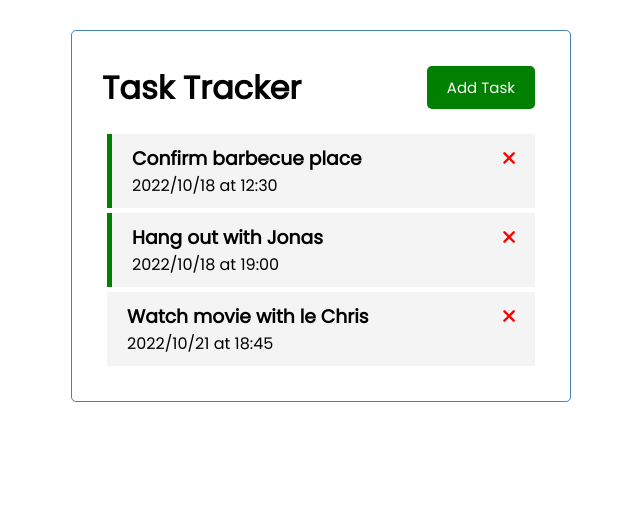
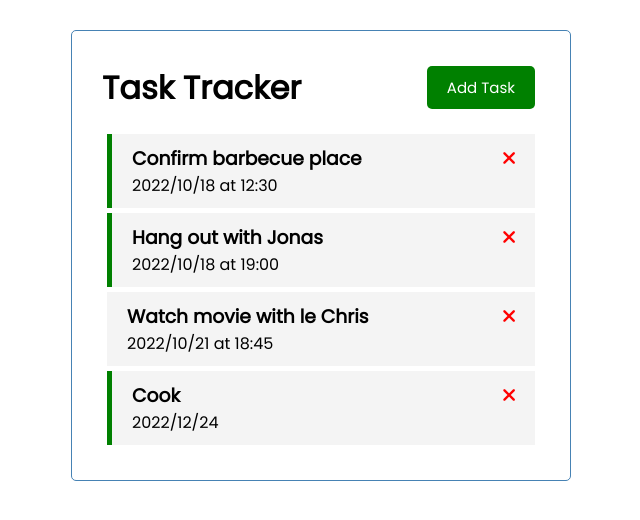
Before and after one commit to tuoanhnt95/Vue3-CLI-Task-tracker, a Vue app: page / in a window 1280 px wide. Shown: the top 520 px of the page, without its empty margins (319-959 px from the left). Built offline with nearby package versions, Linux system fonts and the light colour scheme; data requests are answered from the project's data file.

Commit message:
feat: Link data to Add task method

```diff
--- a/db.json
+++ b/db.json
@@ -1,5 +1,5 @@
 {
-    "tasks":[
+  "tasks": [
     {
       "id": "1",
       "text": "Confirm barbecue place",
@@ -17,6 +17,12 @@
       "text": "Watch movie with le Chris",
       "day": "2022/10/21 at 18:45",
       "reminder": false
+    },
+    {
+      "id": 18510,
+      "text": "Cook",
+      "day": "2022/12/24",
+      "reminder": true
     }
   ]
 }
--- a/src/App.vue
+++ b/src/App.vue
@@ -44,8 +44,18 @@ export default {
         t.id === id ? {...t, reminder: !t.reminder} : t
       )
     },
-    async addTask(newTask) {
-      this.tasks = [...this.tasks, newTask]
+    async addTask(task) {
+      const res = await fetch('http://localhost:5000/tasks', {
+        method: 'POST',
+        headers: {
+          'Content-type': 'application/json'
+        },
+        body: JSON.stringify(task)
+      })
+
+      const data = await res.json()
+
+      this.tasks = [...this.tasks, data]
     },
     toggleAddTask() {
       this.showAddTask = !this.showAddTask
```
Lines whose indentation alone changed are shown as unchanged.
